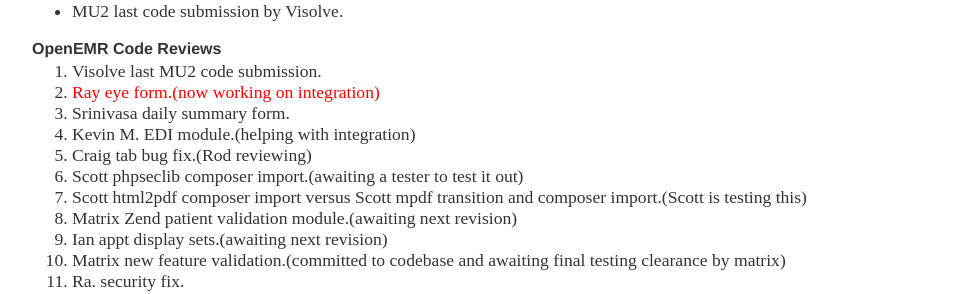
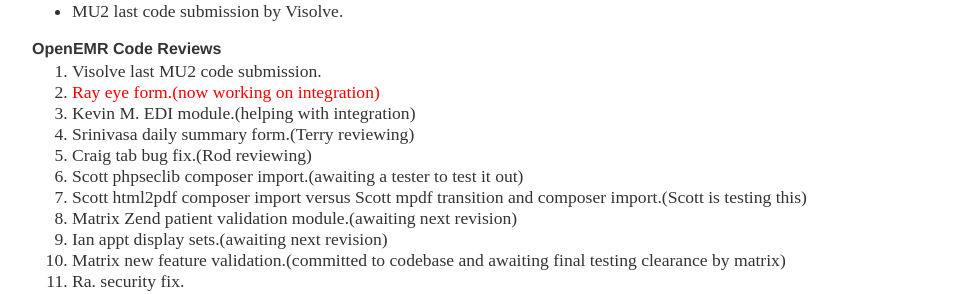
Before and after one commit to bradymiller/bradymiller.github.io, a Jekyll site: the page built from todo/index.md, in a window 1280 px wide. Shown: the part 258-552 px from the top of the page, without its empty margins (160-1119 px from the left). Built offline with Jekyll 4.4.1, drawn with Linux system fonts in a browser that asks for light colours.

Commit message:
Update todo list

```diff
--- a/todo/index.md
+++ b/todo/index.md
@@ -9,8 +9,8 @@
 ### OpenEMR Code Reviews
 1. Visolve last MU2 code submission.
 1. <span style="color: red">Ray eye form.(now working on integration)</span>
-1. Srinivasa daily summary form.
 1. Kevin M. EDI module.(helping with integration)
+1. Srinivasa daily summary form.(Terry reviewing)
 1. Craig tab bug fix.(Rod reviewing)
 1. Scott phpseclib composer import.(awaiting a tester to test it out)
 1. Scott html2pdf composer import versus Scott mpdf transition and composer import.(Scott is testing this)
```
